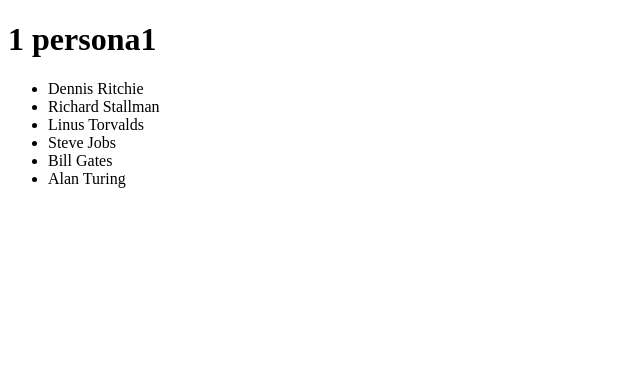
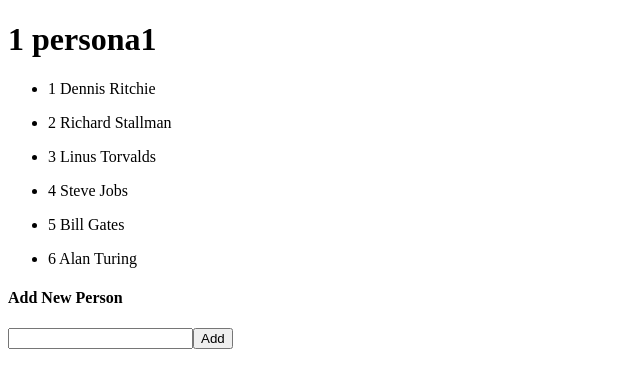
Before and after one commit to MonteriaJS/Angular-Meetup, an Angular app: page / in a window 1280 px wide. Shown: the top 388 px of the page, without its empty margins (0-640 px from the left). Built offline with nearby package versions, Linux system fonts and the light colour scheme.

Commit message:
[add] new person

```diff
--- a/src/app/people.service.ts
+++ b/src/app/people.service.ts
@@ -15,6 +15,16 @@
 
   constructor() { }
 
+  addPerson(persona:Person) : void {
+  		people.push(persona);
+  }
+
+  getLasId() : Promise<number> {
+  		return new Promise<number>( (resolve, reject)=>{
+  			resolve(people[people.length-1].id);
+  		} )
+  }
+
   getPeople() : Promise<Person[]>{
   		return new Promise<Person[]>( (resolve, reject)=>{
   			resolve(people);
--- a/src/app/people/people.component.css
+++ b/src/app/people/people.component.css
@@ -0,0 +1,3 @@
+.selected{
+	border-bottom: 1px solid blue;
+}
--- a/src/app/people/people.component.html
+++ b/src/app/people/people.component.html
@@ -1,5 +1,17 @@
 <h1>{{ person.id }} {{person.name}}</h1>
 
-<ul>
-	<li *ngFor = " let person of people " > {{ person.is }} {{ person.name }} </li>
+<ul *ngFor = " let person of people ">
+	<li>
+		<a [class.selected]="selectedPerson===person" (click)="selected(person)">  {{ person.id }} {{ person.name }} </a>
+	</li>
 </ul>
+
+	<h4> Add New Person </h4>
+	<input [(ngModel)]="newPerson.name" type="text">
+	<button (click)="addPerson(newPerson)" >Add</button>
+
+<!-- <div *ngIf="selectedPerson">
+	<h4> {{ selectedPerson.name | uppercase }} details! </h4>
+	<label> id: {{ selectedPerson.id }}</label>
+	<input [(ngModel)]="selectedPerson.name" type="text">
+</div> -->
--- a/src/app/people/people.component.ts
+++ b/src/app/people/people.component.ts
@@ -13,6 +13,8 @@
 	title = 'lista de personas';
 	person = new Person(1, 'persona1');
 	people : Person[];
+	selectedPerson : Person;
+	newPerson : Person = new Person(0, '');
 
 	constructor( private peopleService: PeopleService ) { }
 
@@ -21,4 +23,18 @@
 			.then( arrayPeople => this.people = arrayPeople )
 	}
 
+	addPerson(person:Person): void {
+		this.peopleService.getLasId()
+			.then( (id) => {
+				person.id=id
+				person.id++
+				this.peopleService.addPerson(person)
+				this.newPerson = new Person(0, '');
+			} )
+	}
+
+	selected(person: Person) : void {
+		this.selectedPerson = person;
+	}
+
 }
```
